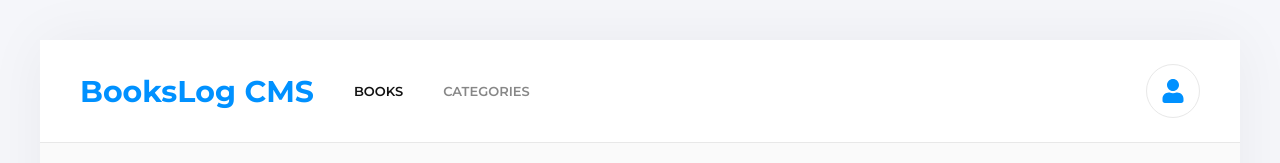
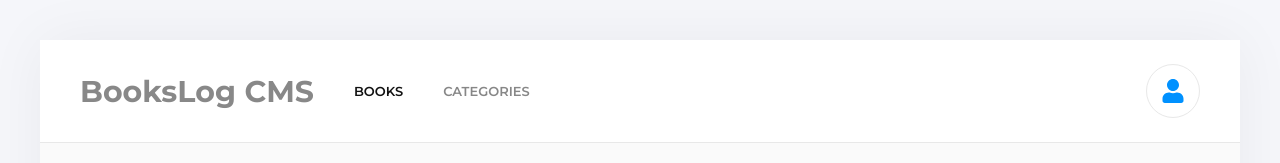
Before and after one commit to luigirazum/mv-books-log, a React (Create React App) app: page / in a window 1280 px wide. In both pictures the pointer is over the link "BooksLog CMS". Shown: the top 163 px of the page. Built offline with nearby package versions, Linux system fonts and the light colour scheme; no server answers.

Commit message:
Add hover style to AppTitle on header

```diff
--- a/src/components/AppTitle/AppTitle.css
+++ b/src/components/AppTitle/AppTitle.css
@@ -6,3 +6,7 @@
   text-decoration: none;
   user-select: none;
 }
+
+.appTitle:hover {
+  color: var(--grey-888);
+}
```
